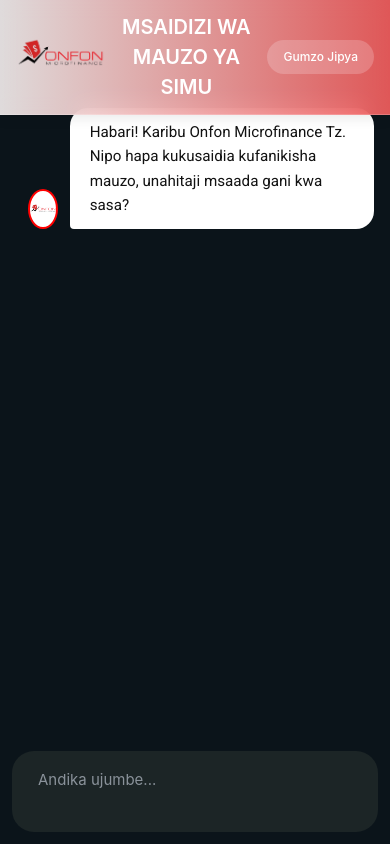
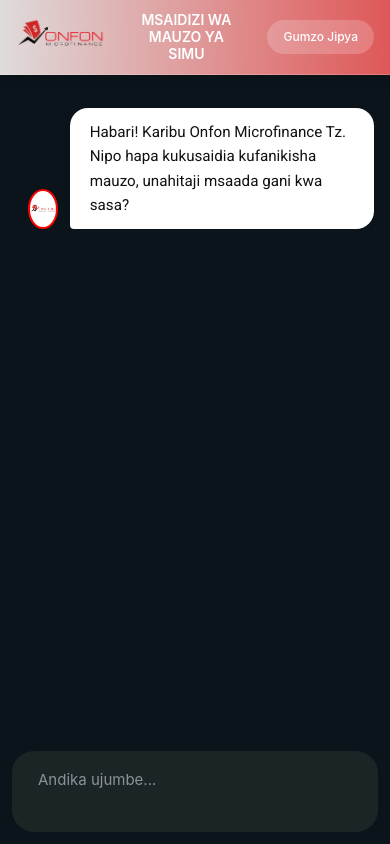
Before and after one commit to omaryomollo15/chat, a plain HTML site: page index.html in a window 390 px wide. Drawn offline with nearby package versions, Linux system fonts and the light colour scheme; a web font is replaced by a local one.

Commit message:
Update header span font size for mobile view

```diff
--- a/styles.css
+++ b/styles.css
@@ -224,6 +224,12 @@
     #header {
         padding: 0.75rem 1rem;
     }
+    #header span {
+        font-size: clamp(0.875rem, 3.5vw, 1.25rem); /* Adjusted for mobile screens */
+        overflow-wrap: break-word; /* Prevents text overflow */
+        line-height: 1.2; /* Improves readability */
+        margin: 0 0.5rem; /* Reduced margin to fit small screens */
+    }
     #chat-messages {
         padding: 1rem;
     }
```
